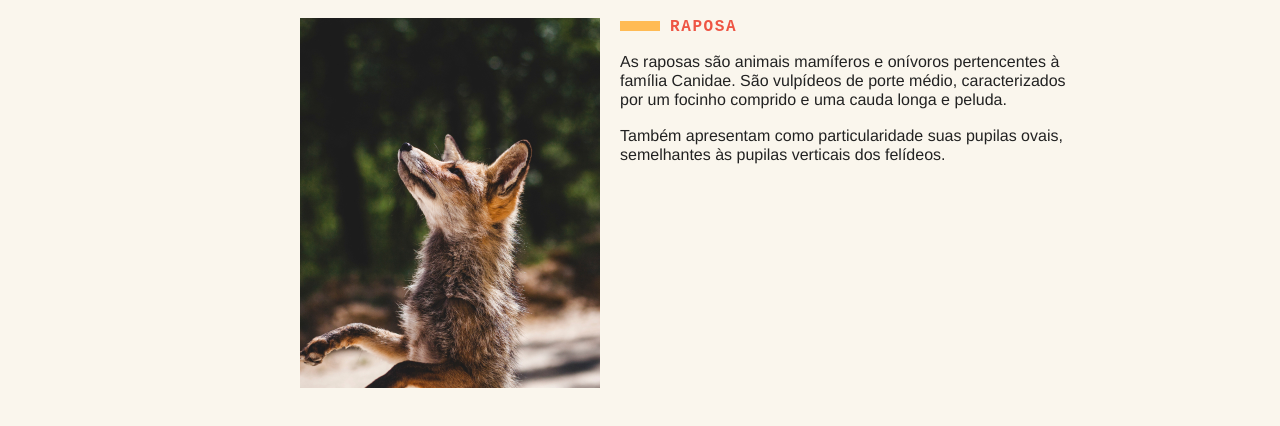
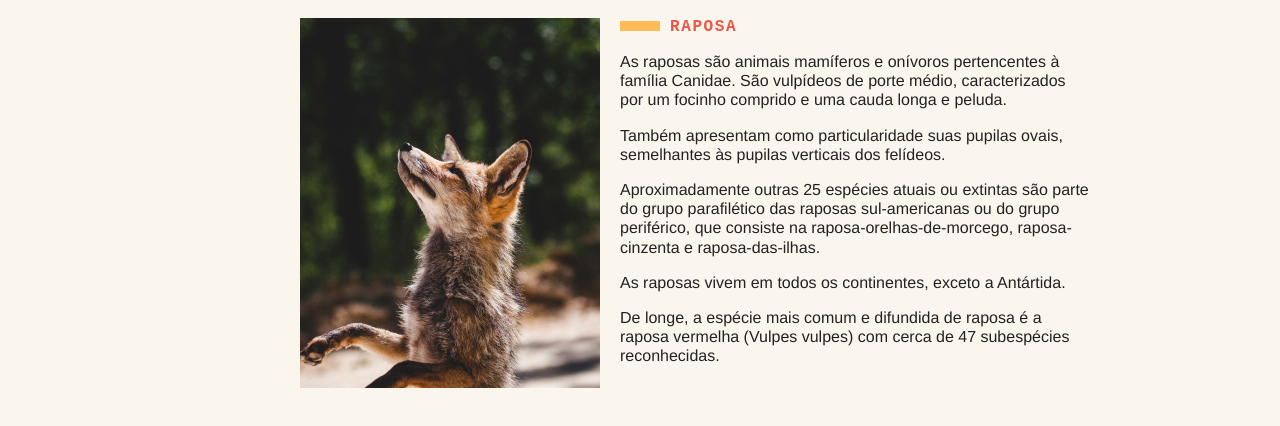
Before and after one commit to rafaelfragadev/animais-fantasticos, a website built with webpack: page index.html in a window 1280 px wide. Shown: the part 340-766 px from the top of the page. Built offline with nearby package versions, Linux system fonts and the light colour scheme; no server answers.

Commit message:
tabnav transformado em class

```diff
--- a/index.html
+++ b/index.html
@@ -57,6 +57,9 @@
           <p>As raposas são animais mamíferos e onívoros pertencentes à família Canidae. São vulpídeos de porte médio, caracterizados
             por um focinho comprido e uma cauda longa e peluda.</p>
           <p>Também apresentam como particularidade suas pupilas ovais, semelhantes às pupilas verticais dos felídeos.</p>
+          <p>Aproximadamente outras 25 espécies atuais ou extintas são parte do grupo parafilético das raposas sul-americanas ou do grupo periférico, que consiste na raposa-orelhas-de-morcego, raposa-cinzenta e raposa-das-ilhas.</p>
+          <p>As raposas vivem em todos os continentes, exceto a Antártida.</p>
+          <p>De longe, a espécie mais comum e difundida de raposa é a raposa vermelha (Vulpes vulpes) com cerca de 47 subespécies reconhecidas.</p>
         </section>
 
         <section data-anime="show-right">
@@ -90,7 +93,7 @@
         </section>
         <section data-anime="show-right">
           <h2>Leão</h2>
-          <p>O leão [feminino: leoa] (nome científico: Panthera leo) é uma espécie de mamífero carnívoro do gênero Panthera e da família Felidae.</p>
+          <p>O leão é uma espécie de mamífero carnívoro do gênero Panthera e da família Felidae.</p>
           <p>A espécie é atualmente encontrada na África subsaariana e na Ásia, com uma única população remanescente em perigo, no Parque Nacional da Floresta de Gir, Gujarat, Índia.</p>
           <p>Foi extinto na África do Norte e no Sudoeste Asiático em tempos históricos, e até o Pleistoceno Superior, há cerca de 10 000 anos, era o mais difundido grande mamífero terrestre depois dos humanos, sendo encontrado na maior parte da África, em muito da Eurásia, da Europa Ocidental à Índia, e na América, do Yukon ao México.</p>
           <p>É uma dos quatro grandes felinos, com alguns machos excedendo 250 quilogramas em peso, sendo o segundo maior felino recente depois do tigre.</p>
--- a/js/modules/tabnav.js
+++ b/js/modules/tabnav.js
@@ -1,21 +1,30 @@
-export default function initTabNav() {
-  const tabMenu = document.querySelectorAll('[data-tab="menu"] li');
-  const tabContent = document.querySelectorAll('[data-tab="content"] section');
-  function activeTab(index) {
-    tabContent.forEach((section) => {
-      section.classList.remove('ativo');
-    });
-    const direcao = tabContent[index].dataset.anime;
-    tabContent[index].classList.add('ativo', direcao);
+export default class TabNav {
+  constructor(menu, content){
+    this.tabMenu = document.querySelectorAll(menu);
+    this.tabContent = document.querySelectorAll(content);
+    this.activeClass = 'ativo';
   }
 
-  if(tabMenu.length && tabContent.length) {
-    tabContent[0].classList.add('ativo');
+//Ativa a tab de acordo com o index da mesma
+ activeTab(index) {
+    this.tabContent.forEach((section) => {
+      section.classList.remove(this.activeClass);
+    });
+    const direcao = this.tabContent[index].dataset.anime;
+    this.tabContent[index].classList.add(this.activeClass, direcao);
+  }
 
-    tabMenu.forEach((itemMenu, index) => {
-      itemMenu.addEventListener('click', () => {
-        activeTab(index);
-      });
+  //Adiciona os eventos nas tabs
+  addTabNavEvent(){
+    this.tabMenu.forEach((itemMenu, index) => {
+      itemMenu.addEventListener('click', () => this.activeTab(index));
     });
   }
+  init(){
+    if (this.tabMenu.length && this.tabContent.length) {
+      //Ativar primeiro item
+      this.activeTab(0);
+      this.addTabNavEvent();
+    }
+  }
 }
--- a/js/script.js
+++ b/js/script.js
@@ -1,6 +1,6 @@
 import ScrollSuave from './modules/scroll-suave.js';
 import Accordion from './modules/accordion.js';
-import initTabNav from './modules/tabnav.js';
+import TabNav from './modules/tabnav.js';
 import initModal from './modules/modal.js';
 import initTooltip from './modules/tooltip.js';
 import initdropdownMenu from './modules/dropdown-menu.js';
@@ -17,7 +17,10 @@ scrollSuave.init();
 const accordion = new Accordion('[data-anime="accordion"] dt');
 accordion.init();
 
-initTabNav();
+const tabNav = new TabNav('[data-tab="menu"] li', '[data-tab="content"] section');
+tabNav.init();
+
+
 initModal();
 initTooltip();
 initdropdownMenu();
```
Also changed, not shown: main.js (+2 -2 lines).
